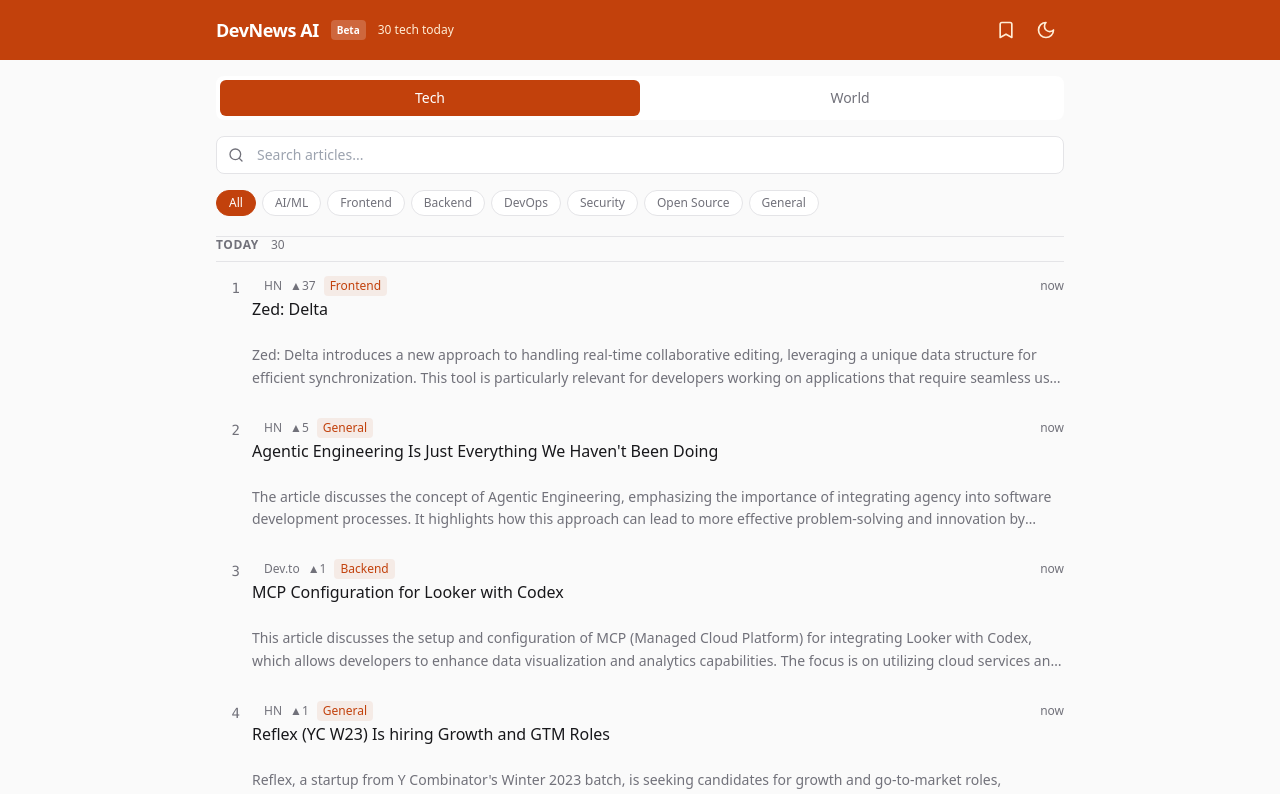
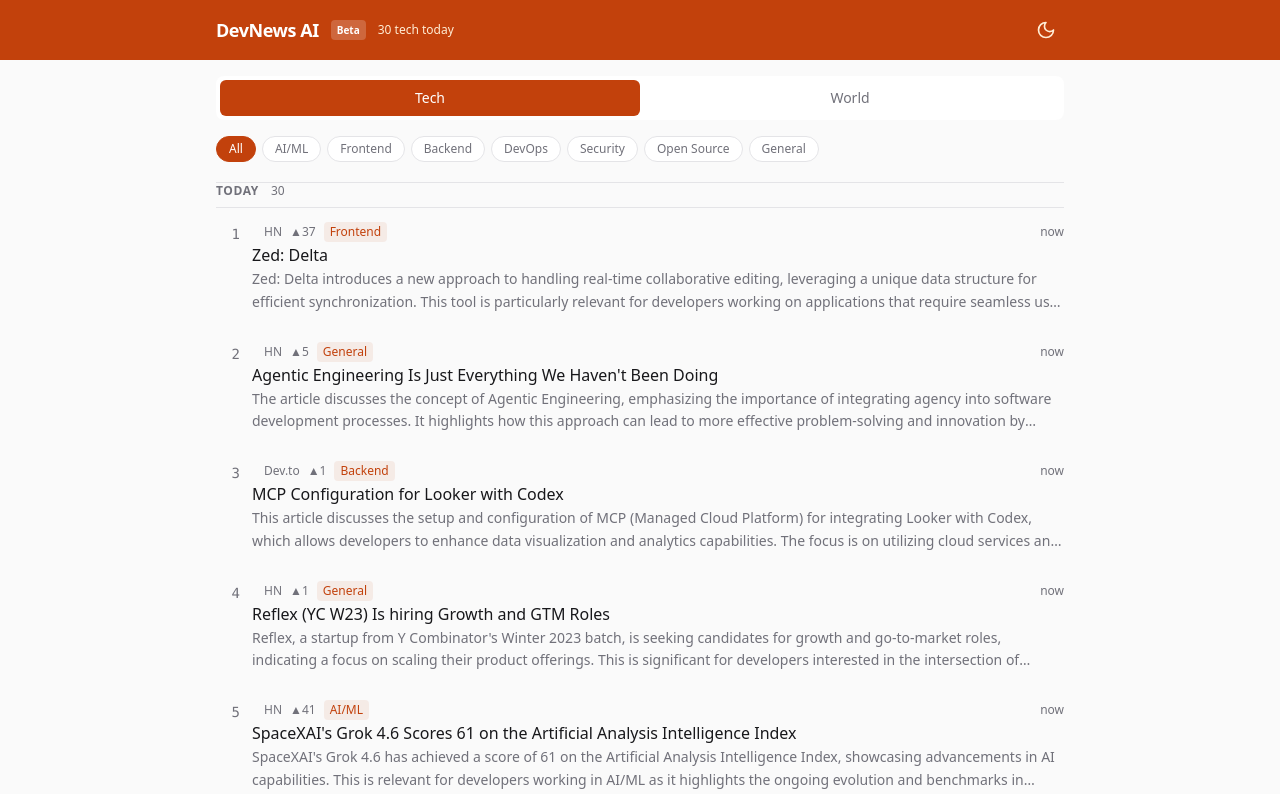
Before and after one commit to Z4D4LY/ai-news-app, a React (Vite) app: page / in a window 1280 px wide. Shown: the top 794 px of the page. Built offline with nearby package versions, Linux system fonts and the light colour scheme.

Commit message:
Remove bookmarks, search, fuse.js; add ArticlePage with back button; fix dark mode init with time-of-day fallback

```diff
--- a/package.json
+++ b/package.json
@@ -11,7 +11,6 @@
   },
   "dependencies": {
     "fast-xml-parser": "^4.5.0",
-    "fuse.js": "^7.0.0",
     "lucide-react": "^0.468.0",
     "react": "^18.3.1",
     "react-dom": "^18.3.1"
--- a/src/App.tsx
+++ b/src/App.tsx
@@ -1,25 +1,35 @@
 import { useState, useCallback } from 'react';
 import Header from './components/Header';
-import SearchBar from './components/SearchBar';
 import TopicFilter from './components/TopicFilter';
 import Feed from './components/Feed';
+import ArticlePage from './components/ArticlePage';
 import { useArticles } from './hooks/useArticles';
-import { useBookmarks } from './hooks/useBookmarks';
-import { DEV_TAGS, WORLD_TAGS, type TagFilter } from './types';
+import { DEV_TAGS, WORLD_TAGS, type TagFilter, type Article } from './types';
 
 function getInitialDark(): boolean {
+  try {
     const stored = localStorage.getItem('theme');
-  if (stored) return stored === 'dark';
-  return window.matchMedia('(prefers-color-scheme: dark)').matches;
+    if (stored === 'dark') return true;
+    if (stored === 'light') return false;
+  } catch {}
+  const mq = window.matchMedia('(prefers-color-scheme: dark)');
+  if (mq.matches) return true;
+  if (window.matchMedia('(prefers-color-scheme: light)').matches) return false;
+  const hour = new Date().getHours();
+  return hour < 6 || hour >= 18;
 }
 
 function applyTheme(dark: boolean) {
   document.documentElement.classList.toggle('dark', dark);
-  localStorage.setItem('theme', dark ? 'dark' : 'light');
+  try { localStorage.setItem('theme', dark ? 'dark' : 'light'); } catch {}
 }
 
 export default function App() {
-  const [isDark, setIsDark] = useState(getInitialDark);
+  const [isDark, setIsDark] = useState(() => {
+    const dark = getInitialDark();
+    applyTheme(dark);
+    return dark;
+  });
 
   const toggleTheme = useCallback(() => {
     setIsDark((prev) => {
@@ -29,32 +39,36 @@
     });
   }, []);
 
-  const [search, setSearch] = useState('');
   const [tag, setTag] = useState<TagFilter>('All');
-  const [showSaved, setShowSaved] = useState(false);
   const [tab, setTab] = useState<'dev' | 'world'>('dev');
+  const [selectedArticle, setSelectedArticle] = useState<Article | null>(null);
 
   const switchTab = (t: 'dev' | 'world') => {
     setTab(t);
     setTag('All');
-    setSearch('');
+    setSelectedArticle(null);
   };
 
   const tagOptions = tab === 'dev' ? DEV_TAGS : WORLD_TAGS;
-  const { articles } = useArticles({ search, tag, showSaved, type: tab });
-  const { toggleBookmark, isBookmarked } = useBookmarks();
+  const { articles } = useArticles({ tag, type: tab });
 
   return (
     <div className="min-h-screen" style={{ background: 'var(--bg)', color: 'var(--text)' }}>
       <Header
-        onToggleSaved={() => setShowSaved((v) => !v)}
-        showSaved={showSaved}
         tab={tab}
         articleCount={articles.length}
         onToggleTheme={toggleTheme}
         isDark={isDark}
       />
 
+      {selectedArticle ? (
+        <main className="mx-auto max-w-4xl px-4 sm:px-6 pb-16 pt-8">
+          <ArticlePage
+            article={selectedArticle}
+            onBack={() => setSelectedArticle(null)}
+          />
+        </main>
+      ) : (
         <main className="mx-auto max-w-4xl px-4 sm:px-6 pb-16">
           <div className="sticky top-0 z-10 space-y-4 pt-4 pb-4 backdrop-blur border-b" style={{ background: 'color-mix(in srgb, var(--bg) 98%, transparent)', borderColor: 'var(--border)' }}>
             <div className="flex rounded-lg p-1" style={{ background: 'var(--bg-card)' }}>
@@ -79,17 +93,16 @@
                 World
               </button>
             </div>
-          <SearchBar value={search} onChange={setSearch} />
             <TopicFilter tags={tagOptions as readonly string[]} selected={tag} onChange={(t) => setTag(t as TagFilter)} />
           </div>
 
           <Feed
             articles={articles}
-          onToggleBookmark={toggleBookmark}
-          isBookmarked={isBookmarked}
+            onSelectArticle={setSelectedArticle}
             tab={tab}
           />
         </main>
+      )}
     </div>
   );
 }
--- a/src/components/ArticleCard.tsx
+++ b/src/components/ArticleCard.tsx
@@ -1,4 +1,3 @@
-import { ExternalLink } from 'lucide-react';
 import type { Article } from '../types';
 
 const SOURCE_LABEL: Record<string, string> = {
@@ -20,8 +19,7 @@
 interface Props {
   article: Article;
   index: number;
-  isBookmarked: boolean;
-  onToggleBookmark: (id: string) => void;
+  onClick: () => void;
 }
 
 function timeAgo(dateStr: string): string {
@@ -39,14 +37,12 @@
   return String(score);
 }
 
-export default function ArticleCard({ article, index, isBookmarked, onToggleBookmark }: Props) {
+export default function ArticleCard({ article, index, onClick }: Props) {
   return (
-    <a
-      href={article.url}
-      target="_blank"
-      rel="noopener noreferrer"
-      className="group flex gap-3 py-3.5 px-1 -mx-1 rounded no-underline transition-colors"
-      style={{ background: 'transparent', color: 'var(--text)' }}
+    <div
+      onClick={onClick}
+      className="group flex gap-3 py-3.5 px-1 -mx-1 rounded cursor-pointer transition-colors"
+      style={{ background: 'transparent' }}
       onMouseEnter={(e) => { (e.currentTarget as HTMLElement).style.background = 'var(--bg-hover)'; }}
       onMouseLeave={(e) => { (e.currentTarget as HTMLElement).style.background = 'transparent'; }}
     >
@@ -81,29 +77,9 @@
           </span>
         </div>
 
-        <div className="flex items-start gap-2">
-          <span className="text-base font-medium leading-snug">
-            <span className="line-clamp-2 group-hover:text-accent transition-colors">{article.title}</span>
-            <ExternalLink className="inline ml-1 h-3 w-3 opacity-0 group-hover:opacity-100 transition-opacity align-baseline" />
-          </span>
-
-          <button
-            onClick={(e) => {
-              e.preventDefault();
-              e.stopPropagation();
-              onToggleBookmark(article.id);
-            }}
-            className="shrink-0 mt-0.5 p-0.5 rounded transition-opacity opacity-0 group-hover:opacity-100"
-            style={{ color: isBookmarked ? 'var(--accent)' : 'var(--text-dim)' }}
-            onMouseEnter={(e) => { (e.currentTarget as HTMLElement).style.color = 'var(--accent)'; }}
-            onMouseLeave={(e) => { (e.currentTarget as HTMLElement).style.color = isBookmarked ? 'var(--accent)' : 'var(--text-dim)'; }}
-            aria-label={isBookmarked ? 'Remove bookmark' : 'Bookmark'}
-          >
-            <svg className="h-3.5 w-3.5" fill={isBookmarked ? 'currentColor' : 'none'} viewBox="0 0 24 24" stroke="currentColor" strokeWidth={2}>
-              <path strokeLinecap="round" strokeLinejoin="round" d="M5 5a2 2 0 012-2h10a2 2 0 012 2v16l-7-3.5L5 21V5z" />
-            </svg>
-          </button>
-        </div>
+        <span className="text-base font-medium leading-snug group-hover:text-accent transition-colors line-clamp-2">
+          {article.title}
+        </span>
 
         <p className="mt-0.5 text-sm leading-relaxed line-clamp-2" style={{ color: 'var(--text-dim)' }}>
           {article.summary === 'No summary available.'
@@ -111,6 +87,6 @@
             : article.summary}
         </p>
       </div>
-    </a>
+    </div>
   );
 }
--- /dev/null
+++ b/src/components/ArticlePage.tsx
@@ -0,0 +1,93 @@
+import { ArrowLeft, ExternalLink, Copy, Check } from 'lucide-react';
+import { useState } from 'react';
+import type { Article } from '../types';
+
+const SOURCE_DOT: Record<string, string> = {
+  hackernews: 'text-orange-500',
+  devto: 'text-sky-500',
+  googlenews: 'text-slate-500',
+  bbc: 'text-red-500',
+  npr: 'text-blue-500',
+};
+
+interface Props {
+  article: Article;
+  onBack: () => void;
+}
+
+export default function ArticlePage({ article, onBack }: Props) {
+  const [copied, setCopied] = useState(false);
+
+  const handleCopy = () => {
+    navigator.clipboard.writeText(article.url);
+    setCopied(true);
+    setTimeout(() => setCopied(false), 2000);
+  };
+
+  return (
+    <div style={{ color: 'var(--text)' }}>
+      <button
+        onClick={onBack}
+        className="flex items-center gap-1.5 text-sm font-medium mb-6 transition-colors"
+        style={{ color: 'var(--text-dim)' }}
+        onMouseEnter={(e) => { (e.currentTarget as HTMLElement).style.color = 'var(--accent)'; }}
+        onMouseLeave={(e) => { (e.currentTarget as HTMLElement).style.color = 'var(--text-dim)'; }}
+      >
+        <ArrowLeft className="h-4 w-4" />
+        Back to feed
+      </button>
+
+      <article>
+        <div className="flex items-center gap-2 flex-wrap mb-3">
+          <div className="flex items-center gap-1.5">
+            <span className={`w-2 h-2 rounded-full ${SOURCE_DOT[article.source] ?? 'text-gray-400'}`} />
+            <span className="text-sm font-medium" style={{ color: 'var(--text-dim)' }}>
+              {article.source === 'hackernews' ? 'Hacker News' : article.source === 'devto' ? 'Dev.to' : article.source === 'googlenews' ? 'Google News' : article.source === 'bbc' ? 'BBC' : 'NPR'}
+            </span>
+          </div>
+          <span
+            className="text-xs px-1.5 py-0.5 rounded font-medium"
+            style={{ background: 'var(--accent-bg)', color: 'var(--accent)' }}
+          >
+            {article.tag}
+          </span>
+          <span className="text-sm" style={{ color: 'var(--text-dim)' }}>
+            {new Date(article.date).toLocaleDateString('en-US', { month: 'long', day: 'numeric', year: 'numeric', hour: '2-digit', minute: '2-digit' })}
+          </span>
+        </div>
+
+        <h1 className="text-xl font-bold leading-snug mb-4">{article.title}</h1>
+
+        <p className="text-base leading-relaxed mb-8" style={{ color: 'var(--text-dim)' }}>
+          {article.summary === 'No summary available.'
+            ? 'Click to read the full article.'
+            : article.summary}
+        </p>
+
+        <div className="flex items-center gap-3">
+          <a
+            href={article.url}
+            target="_blank"
+            rel="noopener noreferrer"
+            className="inline-flex items-center gap-1.5 px-4 py-2 rounded-lg text-sm font-medium transition-colors"
+            style={{ background: 'var(--accent)', color: '#fff' }}
+            onMouseEnter={(e) => { (e.currentTarget as HTMLElement).style.background = 'var(--accent-hover)'; }}
+            onMouseLeave={(e) => { (e.currentTarget as HTMLElement).style.background = 'var(--accent)'; }}
+          >
+            Read full article <ExternalLink className="h-3.5 w-3.5" />
+          </a>
+          <button
+            onClick={handleCopy}
+            className="inline-flex items-center gap-1.5 px-4 py-2 rounded-lg text-sm font-medium transition-colors border"
+            style={{ color: 'var(--text-dim)', background: 'var(--bg-card)', borderColor: 'var(--border)' }}
+            onMouseEnter={(e) => { (e.currentTarget as HTMLElement).style.background = 'var(--bg-hover)'; }}
+            onMouseLeave={(e) => { (e.currentTarget as HTMLElement).style.background = 'var(--bg-card)'; }}
+          >
+            {copied ? <Check className="h-3.5 w-3.5" /> : <Copy className="h-3.5 w-3.5" />}
+            {copied ? 'Copied' : 'Copy link'}
+          </button>
+        </div>
+      </article>
+    </div>
+  );
+}
--- a/src/components/Feed.tsx
+++ b/src/components/Feed.tsx
@@ -4,8 +4,7 @@
 
 interface Props {
   articles: Article[];
-  onToggleBookmark: (id: string) => void;
-  isBookmarked: (id: string) => boolean;
+  onSelectArticle: (article: Article) => void;
   tab: 'dev' | 'world';
 }
 
@@ -28,7 +27,7 @@
   return { today, yesterday, earlier };
 }
 
-export default function Feed({ articles, onToggleBookmark, isBookmarked, tab }: Props) {
+export default function Feed({ articles, onSelectArticle, tab }: Props) {
   if (feedData.articles.length === 0) {
     return (
       <div className="py-20 text-center" style={{ color: 'var(--text-dim)' }}>
@@ -72,8 +71,7 @@
               <ArticleCard
                 article={article}
                 index={i}
-                isBookmarked={isBookmarked(article.id)}
-                onToggleBookmark={onToggleBookmark}
+                onClick={() => onSelectArticle(article)}
               />
             </div>
           ))}
--- a/src/components/Header.tsx
+++ b/src/components/Header.tsx
@@ -1,15 +1,13 @@
-import { Moon, Sun, Bookmark } from 'lucide-react';
+import { Moon, Sun } from 'lucide-react';
 
 interface Props {
-  onToggleSaved: () => void;
-  showSaved: boolean;
   tab: 'dev' | 'world';
   articleCount: number;
   onToggleTheme: () => void;
   isDark: boolean;
 }
 
-export default function Header({ onToggleSaved, showSaved, tab, articleCount, onToggleTheme, isDark }: Props) {
+export default function Header({ tab, articleCount, onToggleTheme, isDark }: Props) {
   return (
     <header style={{ background: 'var(--accent)', color: '#fff' }}>
       <div className="mx-auto flex max-w-4xl items-center justify-between px-4 sm:px-6 py-3">
@@ -23,27 +21,14 @@
           </span>
         </div>
 
-        <div className="flex items-center gap-1 shrink-0">
-          <button
-            onClick={onToggleSaved}
-            className={`rounded-lg p-2 transition-colors ${
-              showSaved
-                ? 'bg-white/20 text-white'
-                : 'text-orange-100 hover:bg-white/10'
-            }`}
-            aria-label="Saved articles"
-          >
-            <Bookmark className="h-5 w-5" fill={showSaved ? 'currentColor' : 'none'} />
-          </button>
         <button
           onClick={onToggleTheme}
-            className="rounded-lg p-2 text-orange-100 hover:bg-white/10 transition-colors"
+          className="rounded-lg p-2 text-orange-100 hover:bg-white/10 transition-colors shrink-0"
           aria-label="Toggle theme"
         >
           {isDark ? <Sun className="h-5 w-5" /> : <Moon className="h-5 w-5" />}
         </button>
       </div>
-      </div>
     </header>
   );
 }
--- a/src/components/SearchBar.tsx
+++ /dev/null
@@ -1,38 +0,0 @@
-import { Search } from 'lucide-react';
-
-interface Props {
-  value: string;
-  onChange: (v: string) => void;
-}
-
-export default function SearchBar({ value, onChange }: Props) {
-  return (
-    <div style={{ position: 'relative' }}>
-      <Search
-        className="absolute left-3 top-1/2 h-4 w-4 -translate-y-1/2"
-        style={{ color: 'var(--text-dim)' }}
-      />
-      <input
-        type="text"
-        value={value}
-        onChange={(e) => onChange(e.target.value)}
-        placeholder="Search articles..."
-        className="w-full rounded-lg py-2 pl-10 pr-4 text-sm transition-colors"
-        style={{
-          background: 'var(--bg-card)',
-          color: 'var(--text)',
-          border: '1px solid var(--border)',
-          outline: 'none',
-        }}
-        onFocus={(e) => {
-          e.currentTarget.style.borderColor = 'var(--accent)';
-          e.currentTarget.style.boxShadow = '0 0 0 1px var(--accent)';
-        }}
-        onBlur={(e) => {
-          e.currentTarget.style.borderColor = 'var(--border)';
-          e.currentTarget.style.boxShadow = 'none';
-        }}
-      />
-    </div>
-  );
-}
--- a/src/hooks/useArticles.ts
+++ b/src/hooks/useArticles.ts
@@ -1,16 +1,13 @@
 import { useMemo } from 'react';
 import type { Article, TagFilter } from '../types';
-import { searchArticles } from '../lib/search';
 import feedData from '../../data/feed.json';
 
 interface UseArticlesOptions {
-  search: string;
   tag: TagFilter;
-  showSaved: boolean;
   type: 'dev' | 'world';
 }
 
-export function useArticles({ search, tag, showSaved, type }: UseArticlesOptions) {
+export function useArticles({ tag, type }: UseArticlesOptions) {
   const articles: Article[] = useMemo(() => {
     let filtered: Article[] = (feedData.articles as Article[]).filter(
       (a) => a.type === type
@@ -20,21 +17,8 @@
       filtered = filtered.filter((a) => a.tag === tag);
     }
 
-    if (search.trim()) {
-      filtered = searchArticles(filtered, search.trim());
-    }
-
-    if (showSaved) {
-      try {
-        const saved = JSON.parse(localStorage.getItem('bookmarks') || '[]') as string[];
-        filtered = filtered.filter((a) => saved.includes(a.id));
-      } catch {
-        filtered = [];
-      }
-    }
-
     return filtered;
-  }, [search, tag, showSaved, type]);
+  }, [tag, type]);
 
   return { articles };
 }
--- a/src/hooks/useBookmarks.ts
+++ /dev/null
@@ -1,32 +0,0 @@
-import { useState, useCallback } from 'react';
-
-function loadBookmarks(): string[] {
-  try {
-    return JSON.parse(localStorage.getItem('bookmarks') || '[]');
-  } catch {
-    return [];
-  }
-}
-
-function saveBookmarks(ids: string[]) {
-  localStorage.setItem('bookmarks', JSON.stringify(ids));
-}
-
-export function useBookmarks() {
-  const [bookmarks, setBookmarks] = useState<string[]>(loadBookmarks);
-
-  const toggleBookmark = useCallback((id: string) => {
-    setBookmarks((prev) => {
-      const next = prev.includes(id) ? prev.filter((b) => b !== id) : [...prev, id];
-      saveBookmarks(next);
-      return next;
-    });
-  }, []);
-
-  const isBookmarked = useCallback(
-    (id: string) => bookmarks.includes(id),
-    [bookmarks]
-  );
-
-  return { bookmarks, toggleBookmark, isBookmarked };
-}
--- a/src/lib/search.ts
+++ /dev/null
@@ -1,12 +0,0 @@
-import Fuse from 'fuse.js';
-import type { Article } from '../types';
-
-const fuse = new Fuse<Article>([], {
-  keys: ['title', 'summary'],
-  threshold: 0.4,
-});
-
-export function searchArticles(articles: Article[], query: string): Article[] {
-  fuse.setCollection(articles);
-  return fuse.search(query).map((r) => r.item);
-}
```
Also changed, not shown: src/hooks/useDarkMode.ts (deleted, +0 -13 lines), 1 other file (tests, documents, lock files or other folders). Lines whose indentation alone changed are shown as unchanged.
